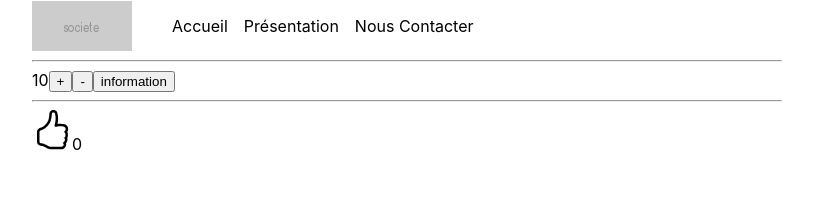
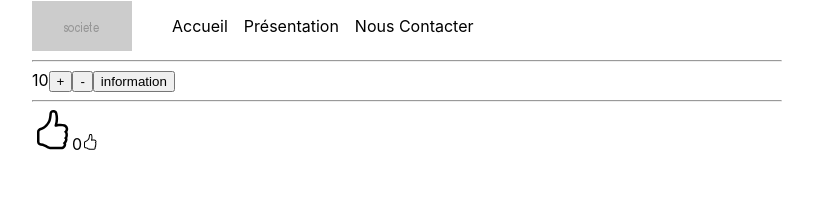
Before and after one commit to webdevproformation/react-w3a, a React (Create React App) app in the folder jour1/: page / in a window 1280 px wide. Shown: the top 224 px of the page, without its empty margins (233-1046 px from the left). Built offline with nearby package versions, Linux system fonts and the light colour scheme.

Commit message:
fin correction cas pratique

```diff
--- /dev/null
+++ b/jour1/src/composants/commun/Like.css
@@ -0,0 +1,4 @@
+.big{
+    width:50px;
+    height:50px;
+}
--- a/jour1/src/composants/commun/Like.jsx
+++ b/jour1/src/composants/commun/Like.jsx
@@ -1,9 +1,11 @@
 import { Component } from 'react';
 import like from "./like.svg";
+import "./Like.css" ;
 
 class Like extends Component {
     state = {
         nombre : 0 ,
+        class : "",
         style : {
             width : "40px" ,
             height : "40px",
@@ -28,6 +30,18 @@ class Like extends Component {
         })
     }
 
+    changement = () => {
+        if(this.state.class == "" ){
+            this.setState({
+                class : "big"
+            })
+        }else {
+            this.setState({
+                class : ""
+            })
+        }
+    }
+
     render() {
         return (
             <>
@@ -40,6 +54,7 @@ class Like extends Component {
                     onMouseLeave={this.retourNormal}
                     />
                 <span>{ this.state.nombre }</span>
+                <img src={like} onClick={this.changement} className={this.state.class} alt="" />
             </>
          );
     }
```
